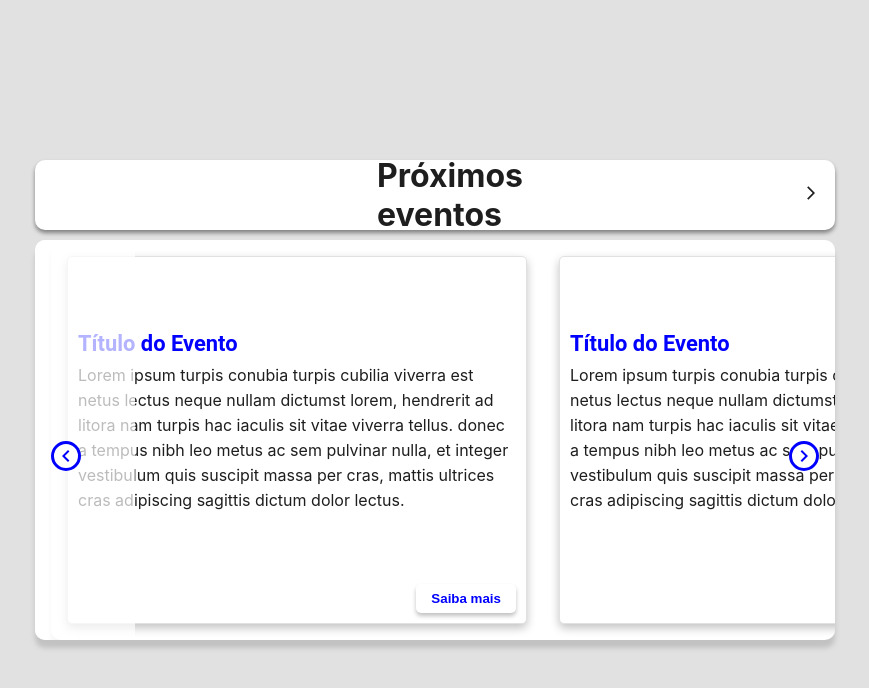
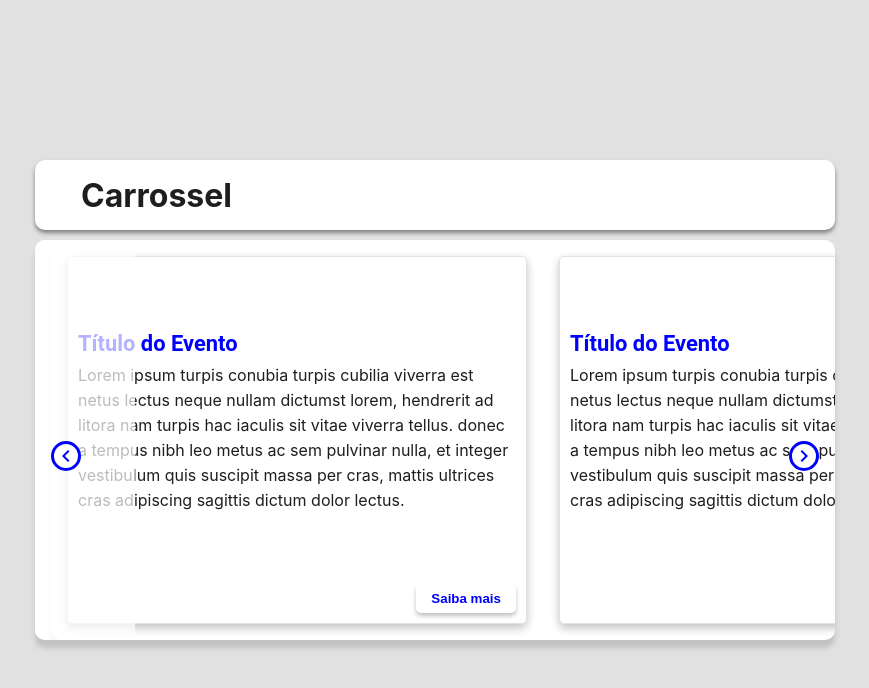
Before and after one commit to Mornieur/Carousel-project, a React (Create React App) app: page / in a window 1280 px wide. Shown: the top 688 px of the page, without its empty margins (381-1250 px from the left). Built offline with nearby package versions, Linux system fonts and the light colour scheme.

Commit message:
feat: change title and removing icon

```diff
--- a/src/components/App/App.js
+++ b/src/components/App/App.js
@@ -36,13 +36,9 @@ function App() {
   return (
     <C.Container>
       <C.ColumnOne>
-        <C.Icon />
         <C.Event>
-          <h1>Próximos eventos</h1>
+          <h1>Carrossel</h1>
         </C.Event>
-        <C.IconLeft>
-          <MdOutlineArrowForwardIos />
-        </C.IconLeft>
       </C.ColumnOne>
       <C.Carousel>
         <div className="carousel" ref={carousel}>
```
